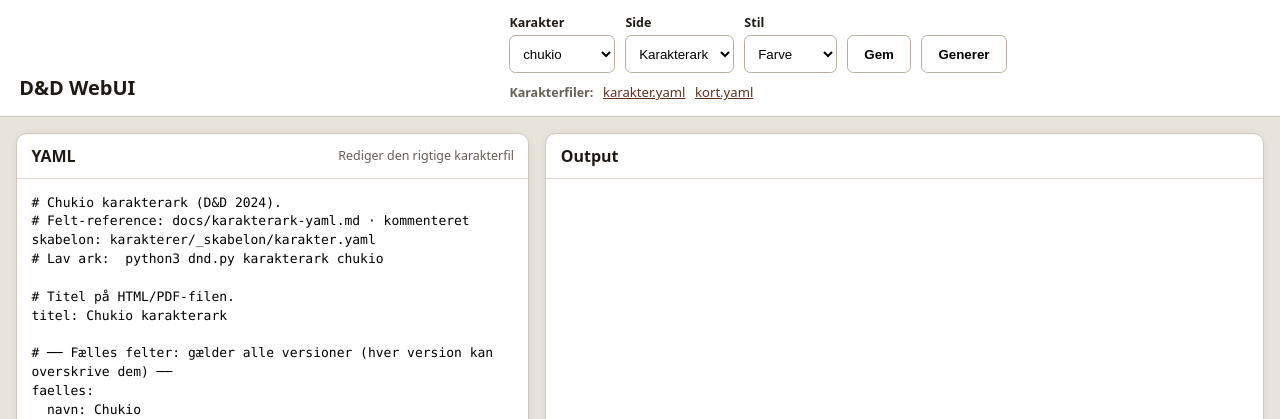
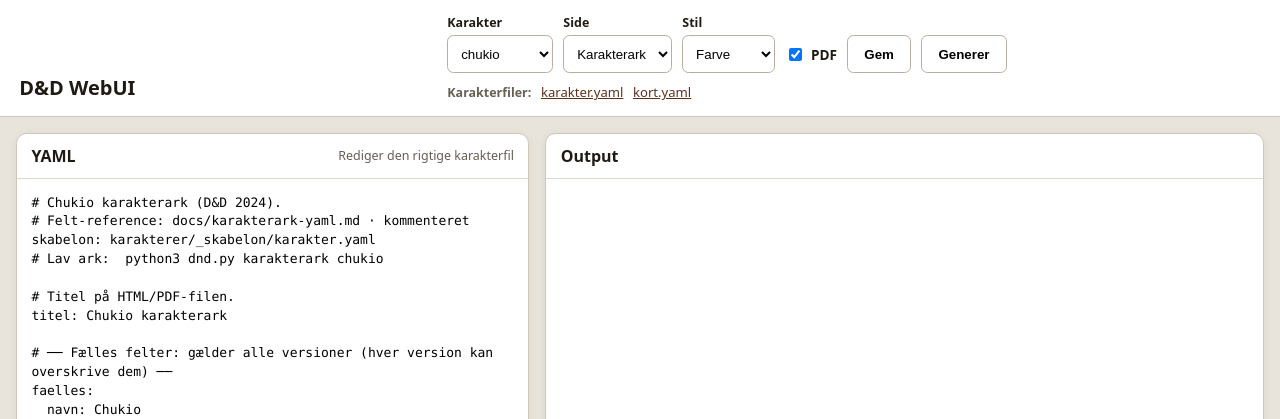
Before and after one commit to Pzipp/dnd-scripts, a Flask app: page / in a window 1280 px wide. Shown: the top 419 px of the page. Run offline with Flask 3, Linux system fonts and the light colour scheme.

Commit message:
webui: PDF-generering med Playwright/Chromium i containeren
- Dockerfile: Chromium installeres i /opt/pw-browsers, så uid 1000 kan køre det
- docker-compose: shm_size 512m (Chromium crasher med standard 64 MB)
- webui: PDF-afkrydsning (standard til) kalder dnd.py --pdf. Links til PDF'erne
  vises under vælgerne. Timeout øget til 600 s, da PDF er langsom på gammel hardware.
- README opdateret

Verificeret i containeren: karakterark 4 A4-sider, kort 4 sider (2 ark, forside og
bagside), ingen skriftadvarsler.

Co-Authored-By: Claude Sonnet 5 <noreply@anthropic.com>

```diff
--- a/docker-compose.yml
+++ b/docker-compose.yml
@@ -22,6 +22,9 @@ services:
     volumes:
       - .:/app
 
+    # Chromium (PDF) crasher med Dockers standard på 64 MB delt hukommelse.
+    shm_size: "512m"
+
     ports:
       - "${DND_BIND_IP:-127.0.0.1}:${DND_PORT:-8080}:8080"
 
--- a/webui/app.py
+++ b/webui/app.py
@@ -71,7 +71,7 @@ def check_stil(stil: str) -> str:
     return stil
 
 
-def generate(character: str, kind: str, stil: str) -> str:
+def generate(character: str, kind: str, stil: str, pdf: bool = False) -> dict:
     check_stil(stil)  # før generatoren kører, så en ugyldig stil ikke giver en halv fil
     source = data_path(character, kind)
     target = output_dir(character)
@@ -80,12 +80,14 @@ def generate(character: str, kind: str, stil: str) -> str:
         sys.executable, str(DND), kind, str(source),
         "--stil", stil, "--ud", str(target),
     ]
+    if pdf:
+        command.append("--pdf")
     result = subprocess.run(
         command,
         cwd=ROOT,
         capture_output=True,
         text=True,
-        timeout=120,
+        timeout=600,  # PDF med Chromium er langsom på gammel hardware
         check=False,
     )
 
@@ -102,7 +104,13 @@ def generate(character: str, kind: str, stil: str) -> str:
             "Generatoren afsluttede uden at lave den forventede HTML-fil."
         )
 
-    return f"/output/{character}/{expected.name}"
+    result_files = {"url": f"/output/{character}/{expected.name}", "pdf": None}
+    if pdf:
+        pdf_file = expected.with_suffix(".pdf")
+        if not pdf_file.is_file():
+            raise RuntimeError("PDF blev ikke lavet. Se serverens log for detaljer.")
+        result_files["pdf"] = f"/download/{character}/udskrifter/{pdf_file.name}"
+    return result_files
 
 
 @app.get("/")
@@ -141,13 +149,12 @@ def api_save():
 def api_generate():
     payload = request.get_json(silent=True) or {}
     try:
-        return jsonify({
-            "url": generate(
-                payload.get("character", ""),
-                payload.get("kind", ""),
-                payload.get("stil", "farve"),
-            )
-        })
+        return jsonify(generate(
+            payload.get("character", ""),
+            payload.get("kind", ""),
+            payload.get("stil", "farve"),
+            pdf=bool(payload.get("pdf", False)),
+        ))
     except (ValueError, RuntimeError) as exc:
         return jsonify({"error": str(exc)}), 400
 
--- a/webui/static/style.css
+++ b/webui/static/style.css
@@ -48,6 +48,7 @@ button:disabled { opacity: .55; cursor: wait; }
 .empty { display: grid; flex: 1; place-items: center; color: #756c62; }
 iframe { width: 100%; flex: 1; min-height: 70vh; border: 0; background: #ddd; }
 a { color: #5d321c; font-size: .82rem; }
+.check { display: flex; align-items: center; gap: .35rem; height: 2.35rem; font-size: .85rem; font-weight: 600; }
 .controls .downloads { flex-basis: 100%; display: flex; flex-wrap: wrap; align-items: center; gap: .4rem .9rem; font-size: .82rem; }
 .downloads strong { font-size: .78rem; color: #675e54; }
 .downloads .group { display: flex; flex-wrap: wrap; gap: .3rem .6rem; align-items: center; }
--- a/webui/templates/index.html
+++ b/webui/templates/index.html
@@ -29,6 +29,7 @@
         <option value="sorthvid">Sort/hvid</option>
       </select>
     </label>
+    <label class="check"><input id="pdf" type="checkbox" checked> PDF</label>
     <button id="save" type="button">Gem</button>
     <button id="generate" type="button">Generer</button>
     <div id="downloads" class="downloads"></div>
@@ -60,6 +61,7 @@ const character = document.querySelector("#character");
 const kind = document.querySelector("#kind");
 const yamlBox = document.querySelector("#yaml");
 const stil = document.querySelector("#stil");
+const pdf = document.querySelector("#pdf");
 const saveButton = document.querySelector("#save");
 const generateButton = document.querySelector("#generate");
 const statusBox = document.querySelector("#status");
@@ -174,7 +176,8 @@ async function generate() {
       body: JSON.stringify({
         character: character.value,
         kind: kind.value,
-        stil: stil.value
+        stil: stil.value,
+        pdf: pdf.checked
       })
     });
     const data = await response.json();
@@ -184,7 +187,7 @@ async function generate() {
     empty.hidden = true;
     openOutput.href = data.url;
     openOutput.hidden = false;
-    setStatus("Færdig – output gemt i karakterens udskrifter.");
+    setStatus(data.pdf ? "Færdig – HTML og PDF er gemt i karakterens udskrifter." : "Færdig – output gemt i karakterens udskrifter.");
     loadFiles();
   } catch (error) {
     setStatus(error.message, true);
```
Also changed, not shown: webui/README.md, 1 other file.
